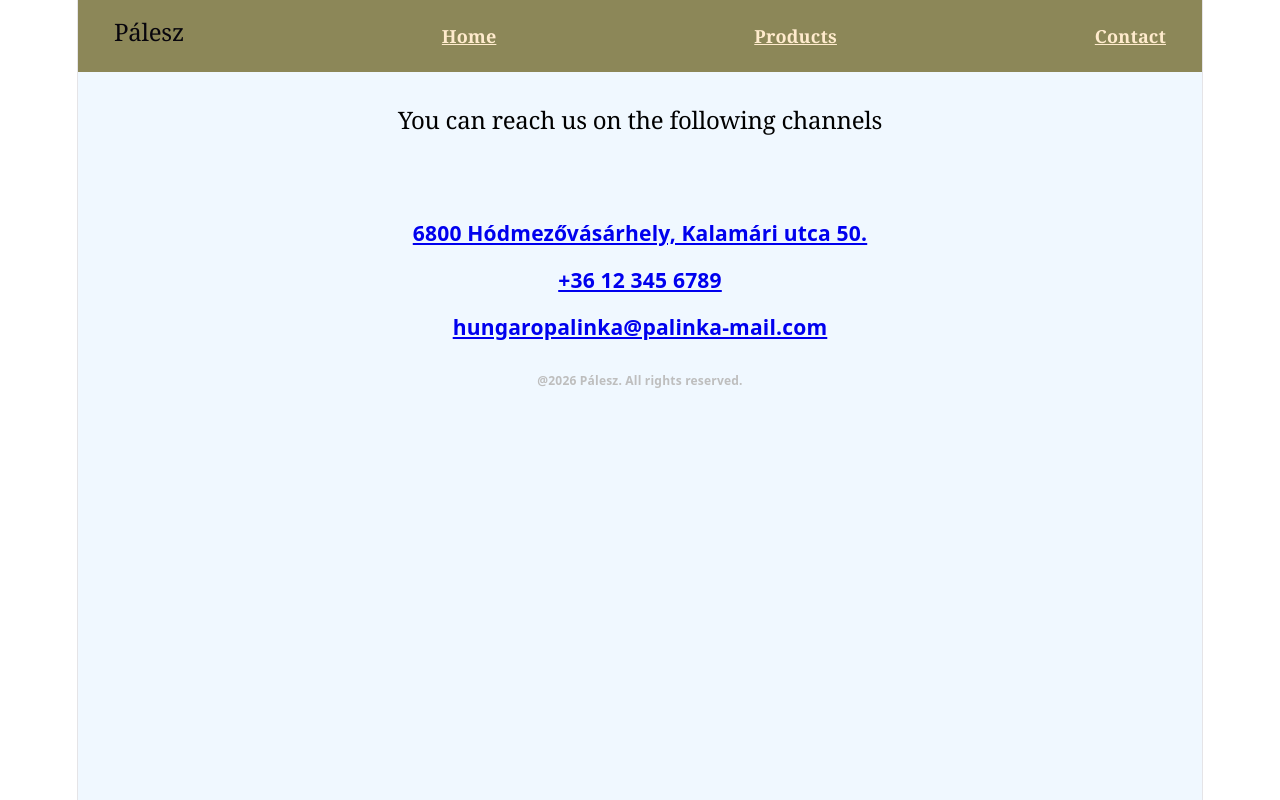
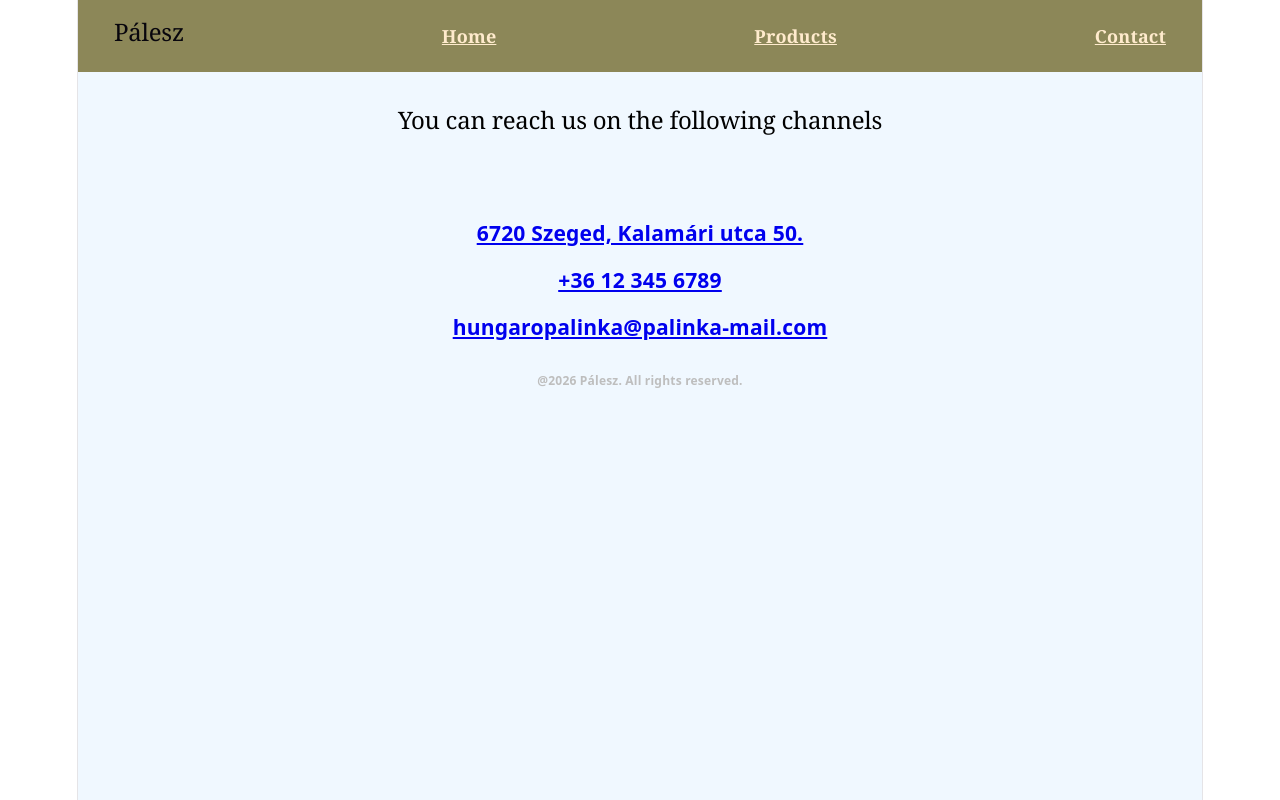
Before and after one commit to tplusk/palinka, a React (Vite) app: page /contact in a window 1280 px wide. Built offline with nearby package versions, Linux system fonts and the light colour scheme.

Commit message:
update contactChannel variable

```diff
--- a/src/components/Contact.jsx
+++ b/src/components/Contact.jsx
@@ -1,5 +1,5 @@
 const contactChannel = {
-  address: ["6800 Hódmezővásárhely, Kalamári utca 50."],
+  address: ["6720 Szeged, Kalamári utca 50."],
   phone: ["+36 12 345 6789"],
   email: ["hungaropalinka@palinka-mail.com"],
 };
```
